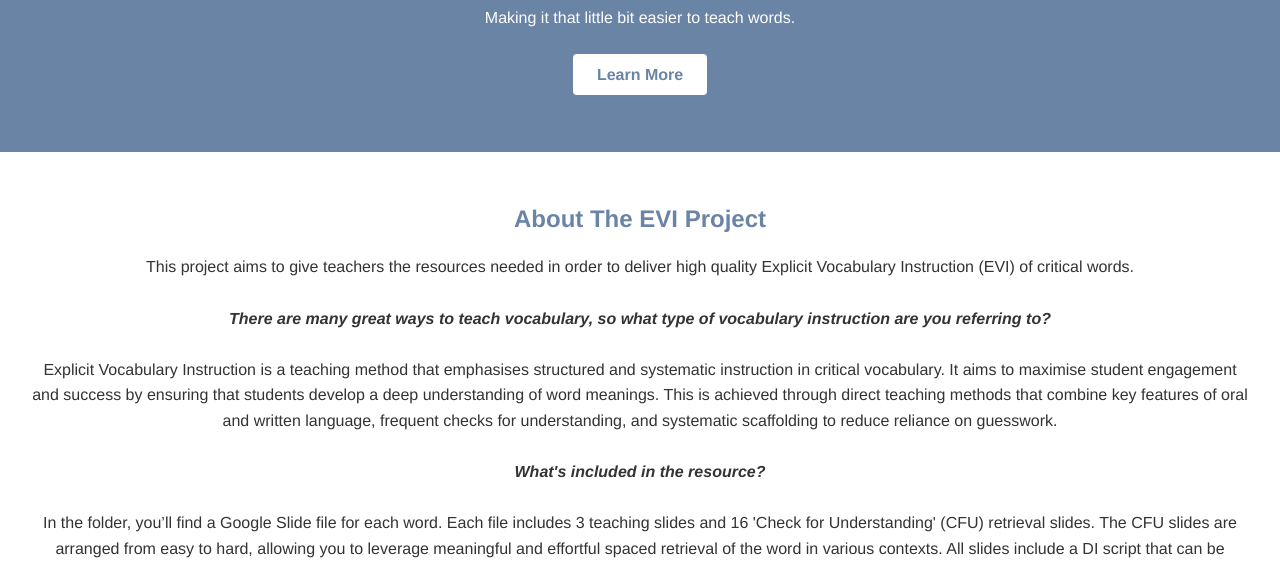
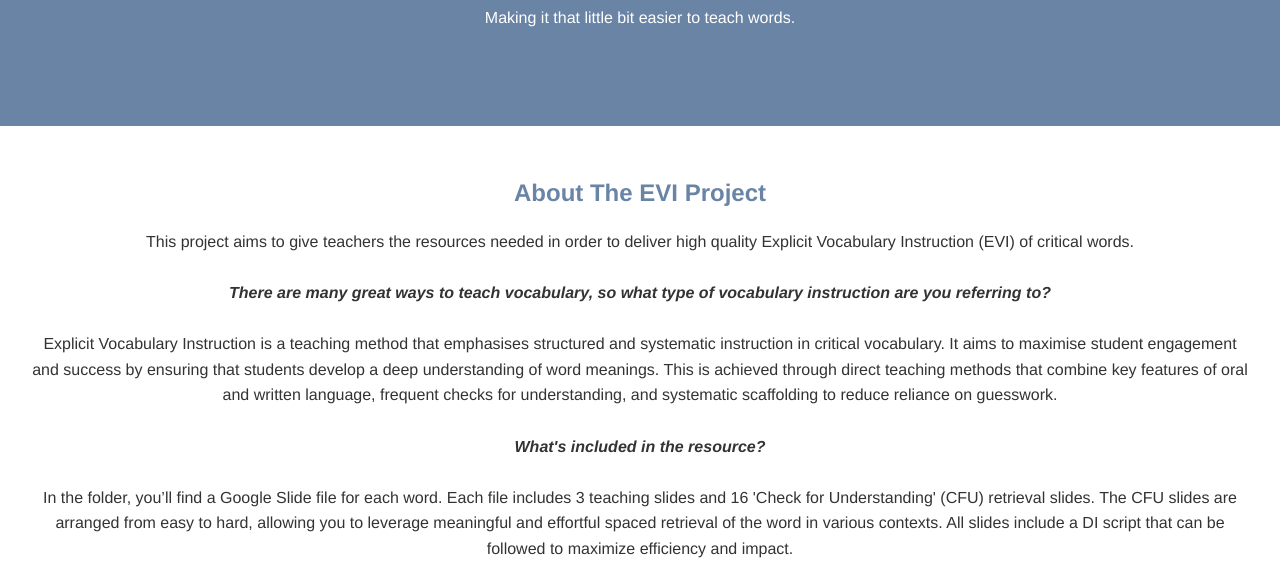
Before and after one commit to EVIProject/EVIProject, a plain HTML site: page index.html in a window 1280 px wide. Shown: the part 226-792 px from the top of the page. Drawn offline with Linux system fonts and the light colour scheme; a script that the page names is missing.

Commit message:
Update index.html

```diff
--- a/index.html
+++ b/index.html
@@ -48,7 +48,6 @@
     <div class="hero-content">
       <h1>The EVI Project</h1>
       <p>Making it that little bit easier to teach words.</p>
-      <a href="#about" class="btn">Learn More</a>
     </div>
   </section>
 
```
